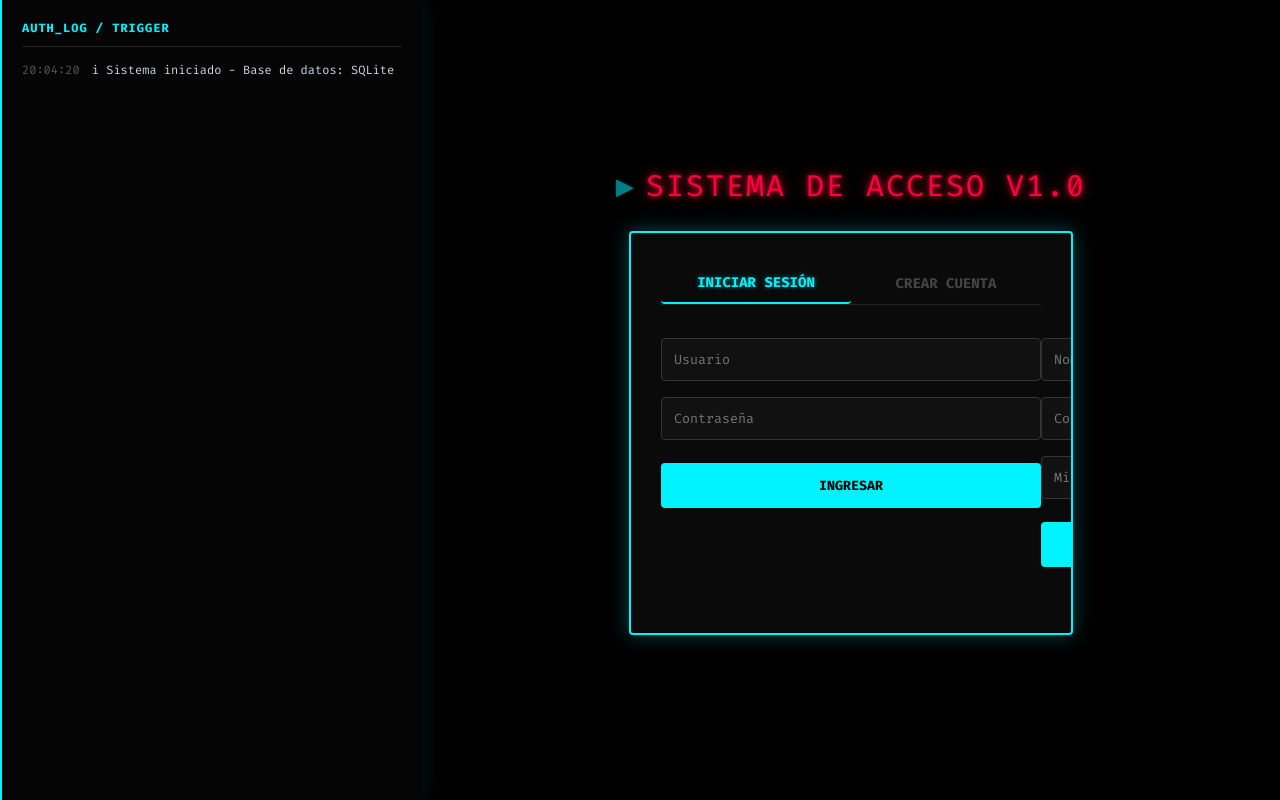
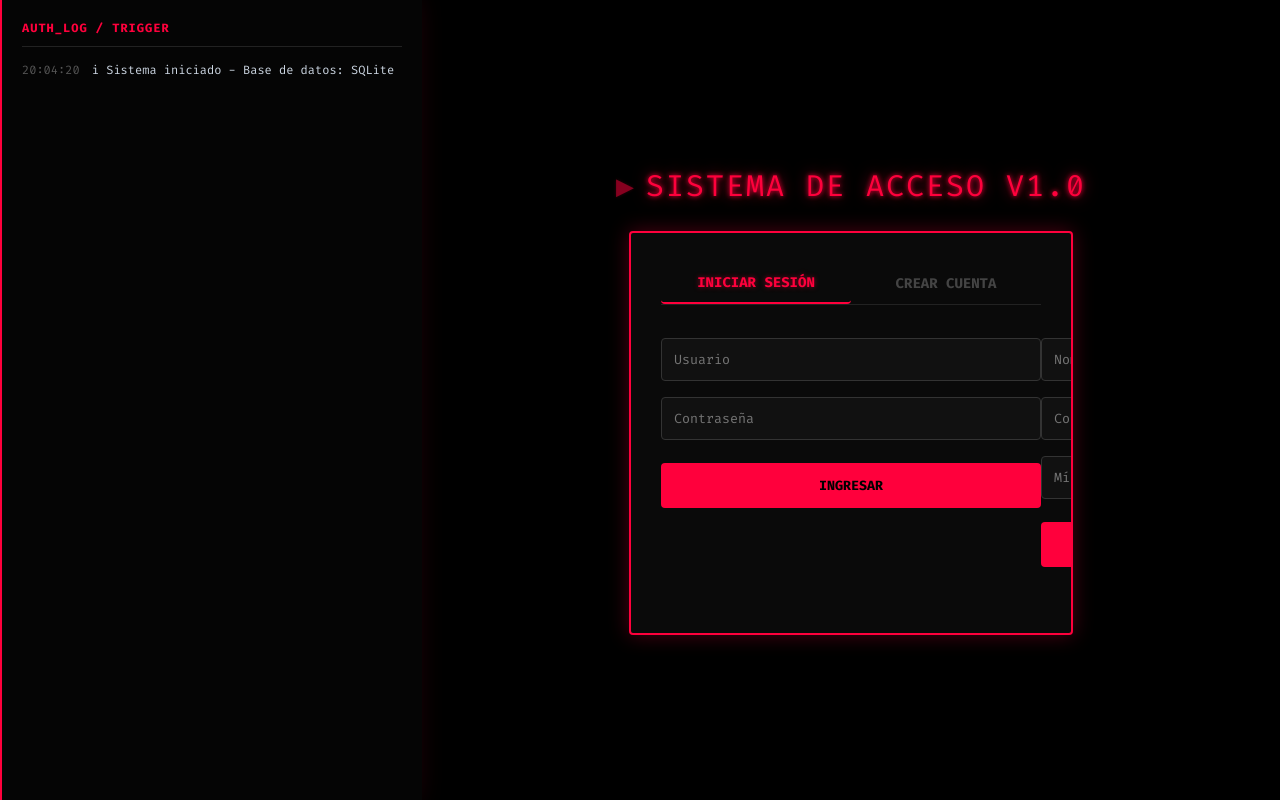
Before and after one commit to LxPr123Debugger/TallerdeprogJLPL, a PHP site: page /login.php in a window 1280 px wide. Run offline with PHP 8.4, Linux system fonts and the light colour scheme; data comes from the database, SQL or seed files in the repository.

Commit message:
Feature: Migracion a rojo neon e integracion de ventana modal SweetAlert2 para eliminar

```diff
--- a/estilos.css
+++ b/estilos.css
@@ -27,8 +27,8 @@ body {
 .log-sidebar {
     width: 380px;
     background-color: #050505;
-    border-left: 2px solid #00f2fe;
-    box-shadow: -5px 0 25px rgba(0, 242, 254, 0.15);
+    border-left: 2px solid #ff003c; /* Cambiado a Rojo Neon */
+    box-shadow: -5px 0 25px rgba(255, 0, 60, 0.15);
     padding: 20px;
     display: flex;
     flex-direction: column;
@@ -37,7 +37,7 @@ body {
 }
 
 .log-header {
-    color: #00f2fe;
+    color: #ff003c; /* Cambiado a Rojo Neon */
     border-bottom: 1px solid #222;
     padding-bottom: 10px;
     margin-bottom: 15px;
@@ -69,8 +69,8 @@ body {
 
 .box-container {
     background: #0a0a0a;
-    border: 2px solid #00f2fe;
-    box-shadow: 0 0 20px rgba(0, 242, 254, 0.3);
+    border: 2px solid #ff003c; /* Cambiado a Rojo Neon */
+    box-shadow: 0 0 20px rgba(255, 0, 60, 0.3);
     padding: 30px;
     border-radius: 4px;
     width: 380px;
@@ -81,15 +81,15 @@ body {
 
 /* Indicador dinámico Flecha Parpadeante */
 .pointer {
-    color: #00f2fe;
+    color: #ff003c; /* Cambiado a Rojo Neon */
     margin-right: 10px;
     display: inline-block;
     animation: pulse 0.8s infinite alternate;
 }
 
 @keyframes pulse {
-    0% { opacity: 0.2; transform: scale(0.95); text-shadow: 0 0 0 rgba(0,242,254,0); }
-    100% { opacity: 1; transform: scale(1.05); text-shadow: 0 0 8px #00f2fe; }
+    0% { opacity: 0.2; transform: scale(0.95); text-shadow: 0 0 0 rgba(255,0,60,0); }
+    100% { opacity: 1; transform: scale(1.05); text-shadow: 0 0 8px #ff003c; }
 }
 
 /* Control de Pestañas (Tabs) */
@@ -113,17 +113,17 @@ body {
     margin: 0;
 }
 .tab-btn.active {
-    color: #00f2fe;
-    border-bottom: 2px solid #00f2fe;
-    text-shadow: 0 0 5px rgba(0, 242, 254, 0.5);
+    color: #ff003c; /* Cambiado a Rojo Neon */
+    border-bottom: 2px solid #ff003c;
+    text-shadow: 0 0 5px rgba(255, 0, 60, 0.5);
 }
-/* Efecto Blanco al pasar el mouse por las pestañas inactivas */
+/* Efecto Blanco al pasar el mouse por las pestañas */
 .tab-btn:hover:not(.active) {
     color: #ffffff;
     text-shadow: 0 0 8px #ffffff;
 }
 
-/* --- Contenedor de Animación Deslizable --- */
+/* Contenedor de Animación Deslizable */
 .forms-wrapper {
     display: flex;
     width: 200%;
@@ -163,7 +163,7 @@ input[type="text"]:focus, input[type="password"]:focus, input[type="email"]:focu
 button, input[type="submit"] {
     width: 100%;
     padding: 14px;
-    background: #00f2fe;
+    background: #ff003c; /* Cambiado a Rojo Neon */
     border: none;
     color: #000;
     font-weight: bold;
```
Also changed, not shown: other parts of estilos.css (+17 -7 lines), dashboard.php (+33 -5 lines), editar.php (+4 -7 lines).
